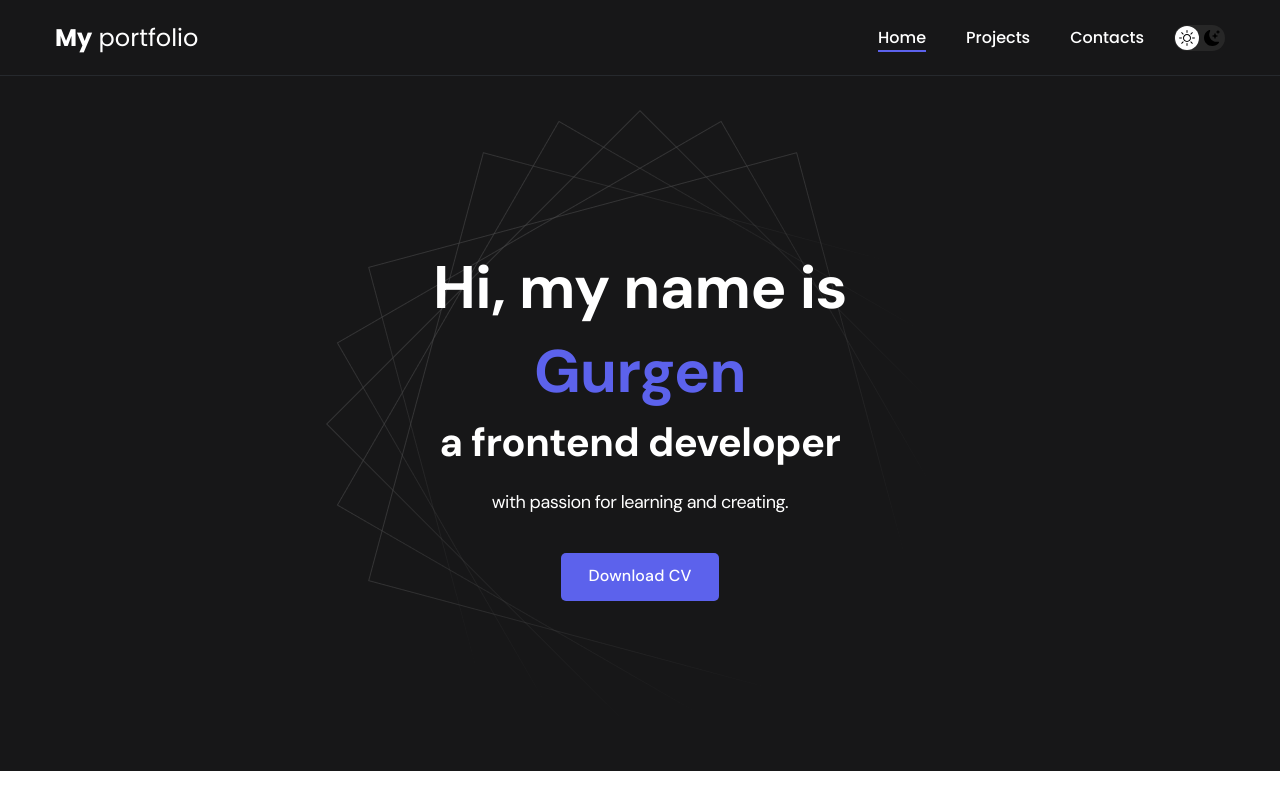
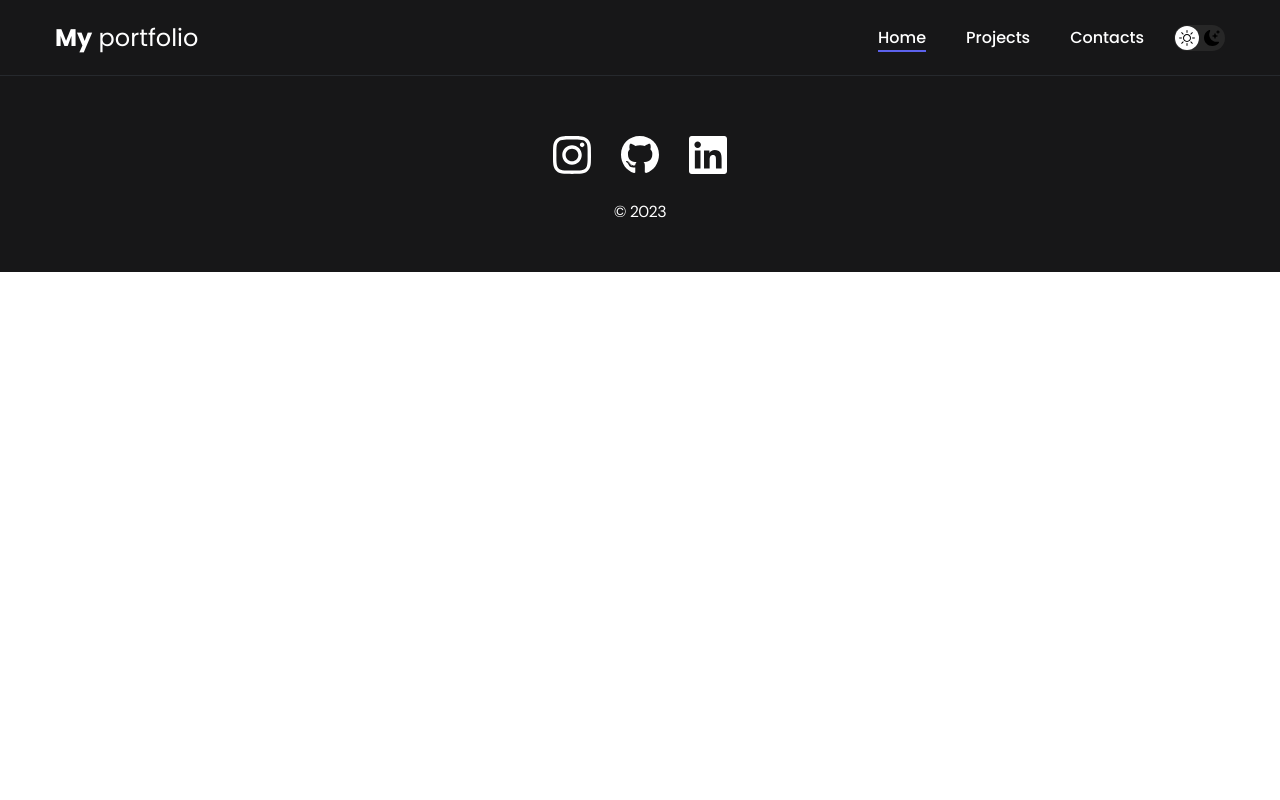
Before and after one commit to GurgenBayramyan/Portfolio, a React (Create React App) app: page / in a window 1280 px wide. Shown: the top 800 px of the page. Built offline with nearby package versions, Linux system fonts and the light colour scheme.

Commit message:
my commit

```diff
--- a/src/App.js
+++ b/src/App.js
@@ -18,7 +18,7 @@ return (
     <ScrolToTop />
     <Navbar />
         <Routes>
-          <Route path='/' element={<Home />} />
+          <Route path='/portfolio/' element={<Home />} />
           <Route path='/project/:id' element={<Project />} />
           <Route path='projects' element={<Projects />} />
           <Route path='contact' element={<Contact />} />
```
